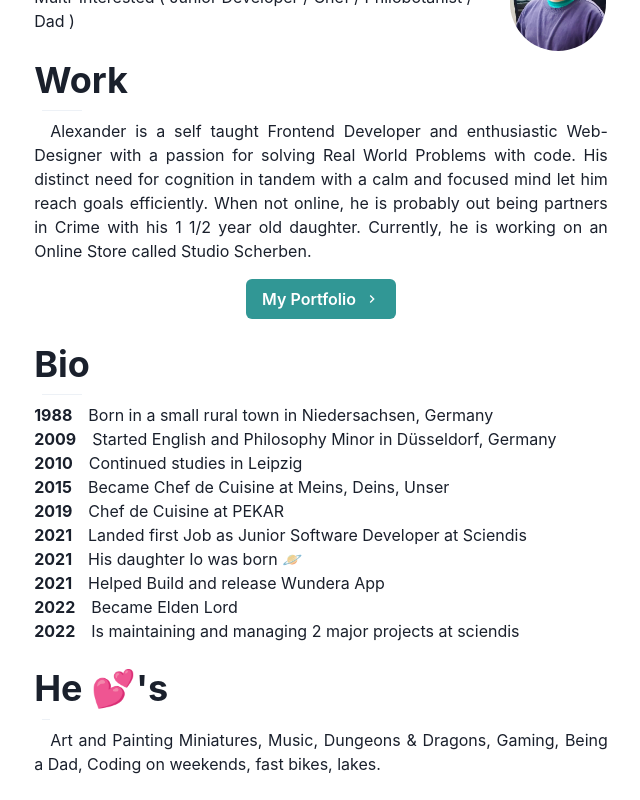
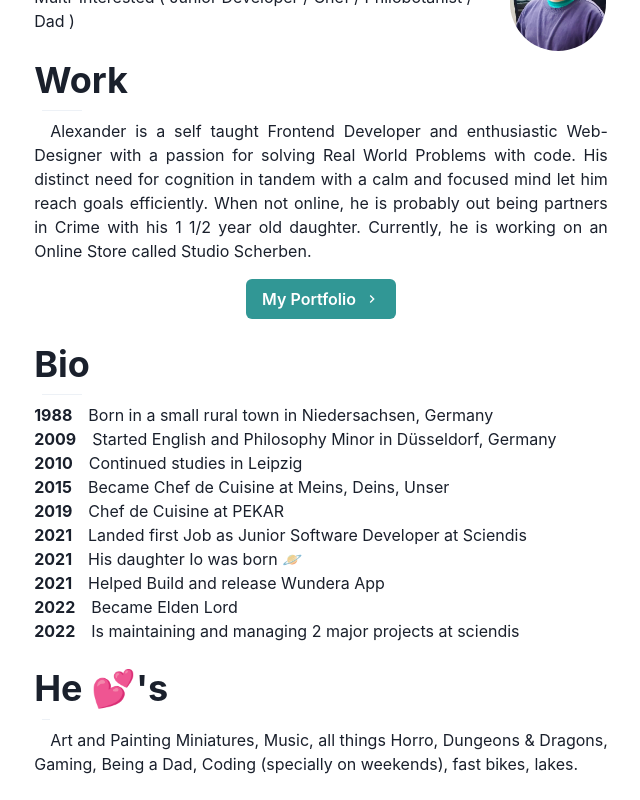
Before and after one commit to ATH42/portfolio-website, a Next.js app: page / in a window 1280 px wide. Shown: the part 293-1093 px from the top of the page, without its empty margins (319-959 px from the left). Built offline with nearby package versions, Linux system fonts and the light colour scheme.

Commit message:
add article; prettier format;

```diff
--- /dev/null
+++ b/components/layouts/article.js
@@ -0,0 +1,32 @@
+import { motion } from 'framer-motion'
+import Head from 'next/head'
+import { GridItemStyle } from '../grid-items'
+
+const variants = {
+  hidden: { opacity: 0, x: 0, y: 20 },
+  enter: { opacity: 1, x: 0, y: 0 },
+  exit: { opacity: 0, x: 0, y: 20 }
+}
+
+const Layout = ({ children, title }) => (
+  <motion.article
+    initial='hidden'
+    animate='enter'
+    exit='exit'
+    variants={variants}
+    transition={{ duration: 0.3, type: 'easeInOut' }}
+    style={{ position: 'relative' }}
+  >
+    <>
+      {title && (
+        <Head>
+          <title>{title} - Alexander Theofilos Hoffmann</title>
+        </Head>
+      )}
+      {children}
+      <GridItemStyle />
+    </>
+  </motion.article>
+)
+
+export default Layout
--- a/components/navbar.js
+++ b/components/navbar.js
@@ -37,24 +37,24 @@ const Navbar = ({ props }) => {
   //   const { path } = props
   return (
     <Box
-      position="fixed"
-      as="nav"
-      w="100%"
+      position='fixed'
+      as='nav'
+      w='100%'
       bg={useColorModeValue('#ffffff40', '#20202380')}
       style={{ backdropFilte: 'blur(10px' }}
       zIndex={1}
       {...props}
     >
       <Container
-        display="flex"
+        display='flex'
         p={2}
-        maxW="container.md"
-        wrap="wrap"
-        align="center"
-        justify="space-between"
+        maxW='container.md'
+        wrap='wrap'
+        align='center'
+        justify='space-between'
       >
-        <Flex align="center" mr={5}>
-          <Heading as="h1" size="lg" letterSpacing={`tighter`}>
+        <Flex align='center' mr={5}>
+          <Heading as='h1' size='lg' letterSpacing={`tighter`}>
             <Logo />
           </Heading>
         </Flex>
@@ -62,35 +62,35 @@ const Navbar = ({ props }) => {
           direction={{ base: 'column', md: 'row' }}
           display={{ base: 'none', md: 'flex' }}
           width={{ base: 'full, md: auto' }}
-          alignItems="center"
+          alignItems='center'
           flexGrow={1}
           mt={{ base: 4, md: 0 }}
         >
           {/* TODO add paths */}
-          <LinkItem href="/works">About</LinkItem>
-          <LinkItem href="/posts">Posts</LinkItem>
-          <LinkItem href="/about">Works</LinkItem>
+          <LinkItem href='/about'>About</LinkItem>
+          <LinkItem href='/posts'>Posts</LinkItem>
+          <LinkItem href='/works'>Works</LinkItem>
         </Stack>
 
-        <Box flex={1} align="right">
+        <Box flex={1} align='right'>
           <ThemeToggle />
           <Box ml={2} display={{ base: 'inline', md: 'none' }}>
             <Menu>
               <MenuButton
                 as={IconButton}
                 icon={<HamburgerIcon />}
-                variant="outline"
-                aria-label="Options"
+                variant='outline'
+                aria-label='Options'
                 mt={6}
               />
               <MenuList>
-                <NextLink href="/" passHref>
+                <NextLink href='/' passHref>
                   <MenuItem as={Link}>About</MenuItem>
                 </NextLink>
-                <NextLink href="/works" passHref>
+                <NextLink href='/works' passHref>
                   <MenuItem as={Link}>Works</MenuItem>
                 </NextLink>
-                <NextLink href="/posts" passHref>
+                <NextLink href='/posts' passHref>
                   <MenuItem as={Link}>Posts</MenuItem>
                 </NextLink>
               </MenuList>
--- a/pages/_app.js
+++ b/pages/_app.js
@@ -2,13 +2,16 @@ import { ChakraProvider } from '@chakra-ui/react'
 import Layout from '../components/layouts/main'
 import Fonts from '../components/fonts'
 import theme from '../lib/theme'
+import { AnimatePresence } from 'framer-motion'
 
 function MyApp({ Component, pageProps, router }) {
   return (
     <ChakraProvider theme={theme}>
       <Fonts />
       <Layout router={router}>
-        <Component {...pageProps} key={router.route} />
+        <AnimatePresence exitBeforeEnter initial={true}>
+          <Component {...pageProps} key={router.route} />
+        </AnimatePresence>
       </Layout>
     </ChakraProvider>
   )
--- a/pages/index.js
+++ b/pages/index.js
@@ -11,17 +11,19 @@ import Section from '../components/section'
 import Paragraph from '../components/paragraph'
 import { ChevronRightIcon } from '@chakra-ui/icons'
 import NextLink from 'next/link'
+import Layout from '../components/layouts/article'
 import { BioSection, BioYear } from '../components/bio'
 
 const Home = () => {
   const bg = useColorModeValue('blackAlpha.100', 'whiteAlpha.400')
   const me = `/images/me.png`
   return (
+    <Layout>
       <Container>
         <Box borderRadius='lg' bg={bg} p={2} mb={6} align='center'>
-        Hello, I&apos;m Alexander a junior Frontend Developer based in Leipzig!
+          Hello, I&apos;m Alexander a junior Frontend Developer based in
+          Leipzig!
         </Box>
-
         <Box display={{ md: 'flex' }}>
           <Box flexGrow={1}>
             <Heading as='h2' variant='page-title'>
@@ -56,12 +58,12 @@ const Home = () => {
           <Divider w={10} m={2} />
           <Paragraph>
             Alexander is a self taught Frontend Developer and enthusiastic
-          Web-Designer with a passion for solving Real World Problems with code.
-          His distinct need for cognition in tandem with a calm and focused mind
-          let him reach goals efficiently. When not online, he is probably out
-          being partners in Crime with his 1 1/2 year old daughter. Currently,
-          he is working on an Online Store called {'Studio Scherben'}.
-          {/*TODO add linl */}
+            Web-Designer with a passion for solving Real World Problems with
+            code. His distinct need for cognition in tandem with a calm and
+            focused mind let him reach goals efficiently. When not online, he is
+            probably out being partners in Crime with his 1 1/2 year old
+            daughter. Currently, he is working on an Online Store called{' '}
+            {'Studio Scherben'}.{/*TODO add linl */}
           </Paragraph>
           <Box align='center' my={4}>
             <NextLink href='/works'>
@@ -121,12 +123,14 @@ const Home = () => {
           <Heading as='h3'>He 💕&apos;s</Heading>
           <Divider w={2} m={2} />
           <Paragraph>
-          Art and Painting Miniatures, Music, Dungeons & Dragons, Gaming, Being
-          a Dad, Coding on weekends, fast bikes, lakes.
+            Art and Painting Miniatures, Music, all things Horro, Dungeons &
+            Dragons, Gaming, Being a Dad, Coding (specially on weekends), fast
+            bikes, lakes.
           </Paragraph>
           <Paragraph></Paragraph>
         </Section>
       </Container>
+    </Layout>
   )
 }
 
```
Also changed, not shown: pages/works.js (+12 -3 lines), public/images/burger.png. Lines whose indentation alone changed are shown as unchanged.
